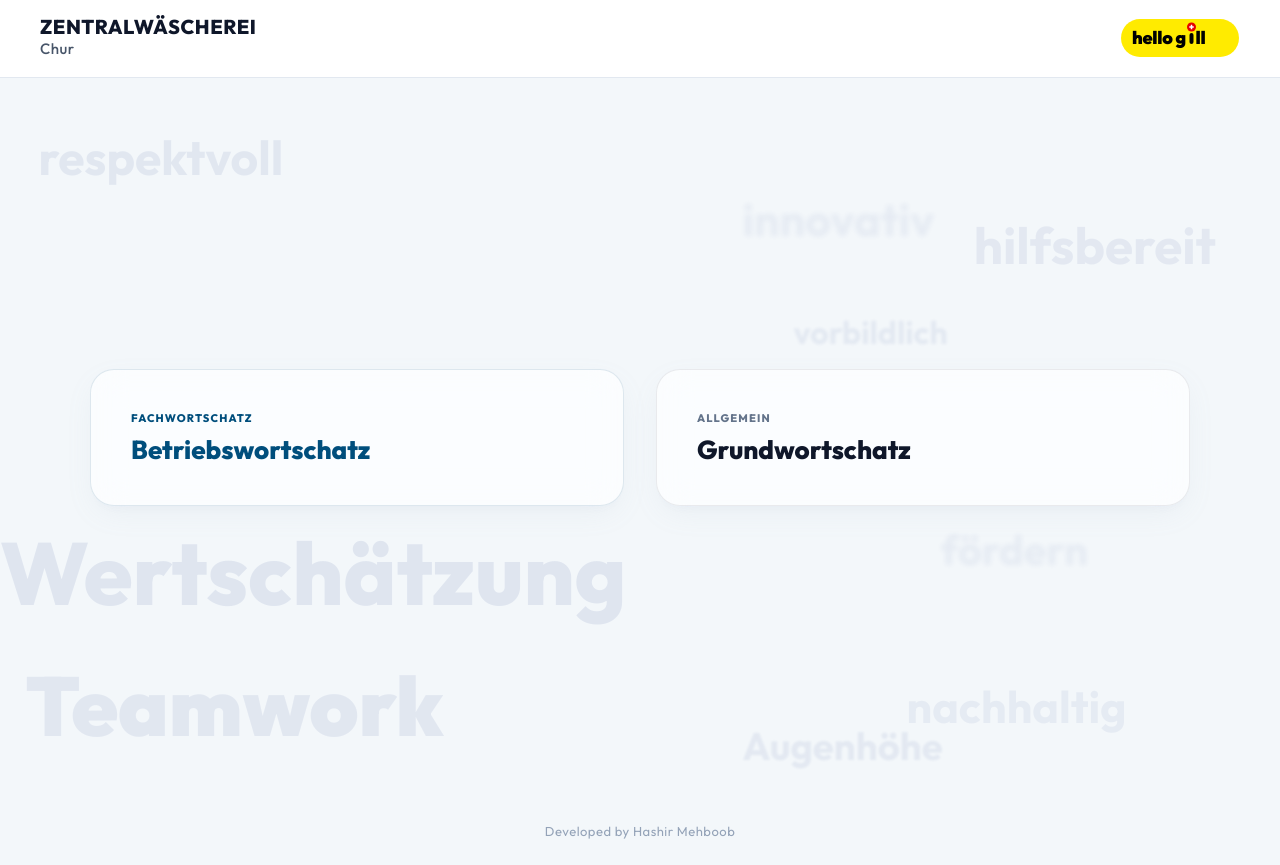
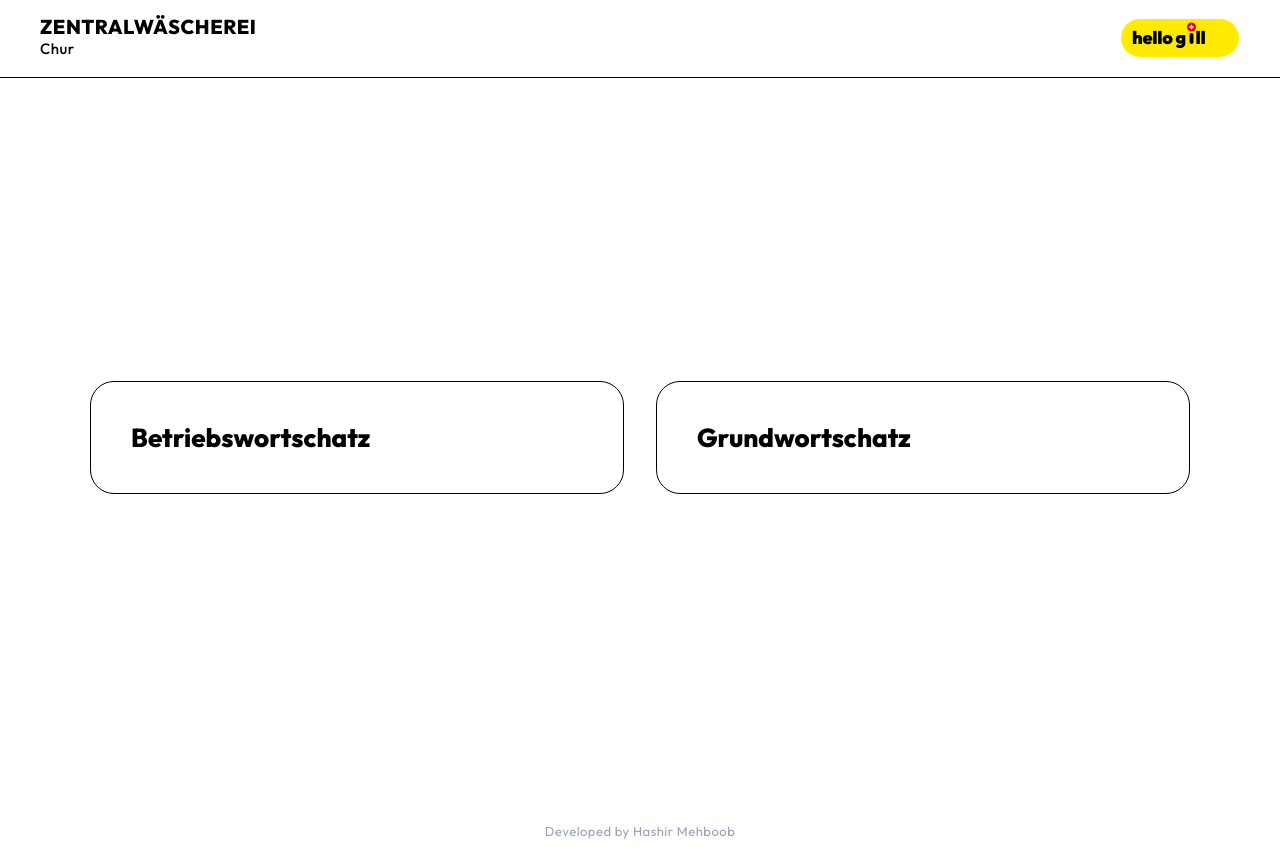
Before and after one commit to Hash-Overflow-bit/Zentralw-scherei, a React (Vite) app: page / in a window 1280 px wide. Built offline with nearby package versions, Linux system fonts and the light colour scheme.

Commit message:
Simplify styles to black-and-white theme, remove watermarks, and delete landing card badges

```diff
--- a/src/App.css
+++ b/src/App.css
@@ -2,16 +2,16 @@
 
 :root {
   --bg-primary: #ffffff;
-  --bg-secondary: #f3f7fa; /* Soft blue-gray light background */
-  --text-primary: #0f172a;
-  --text-secondary: #475569;
-  --text-muted: #64748b;
-  --border-color: #e2e8f0;
-
-  /* Accent Colors matching the reference image */
-  --company-accent: #004e7c; /* Deep teal blue */
-  --basic-accent: #0f172a; /* Slate black */
-  --link-color: #0284c7; /* Sky blue link */
+  --bg-secondary: #ffffff; /* Pure white background */
+  --text-primary: #000000;
+  --text-secondary: #000000;
+  --text-muted: #000000;
+  --border-color: #000000;
+
+  /* Accent Colors matching the black & white style */
+  --company-accent: #000000;
+  --basic-accent: #000000;
+  --link-color: #000000;
 
   --font-family: 'Outfit', -apple-system, BlinkMacSystemFont, "Segoe UI", Roboto, sans-serif;
   --font-mono: 'JetBrains Mono', monospace;
@@ -206,46 +206,25 @@ body {
   box-sizing: border-box;
 }
 
-/* Vocab Card - Glassmorphic / Polymorphic design */
+/* Vocab Card - Minimalist black and white design */
 .vocab-card {
-  background: rgba(255, 255, 255, 0.7);
-  backdrop-filter: blur(16px) saturate(180%);
-  -webkit-backdrop-filter: blur(16px) saturate(180%);
+  background: var(--bg-primary);
+  border: 1.5px solid var(--border-color);
   border-radius: 24px;
   padding: 40px;
   display: flex;
   flex-direction: column;
   align-items: flex-start;
   text-align: left;
-  box-shadow: 0 10px 30px -5px rgba(148, 163, 184, 0.1), 0 8px 12px -6px rgba(148, 163, 184, 0.04);
-  transition: transform 0.4s cubic-bezier(0.16, 1, 0.3, 1),
-              box-shadow 0.4s cubic-bezier(0.16, 1, 0.3, 1),
-              border-color 0.4s cubic-bezier(0.16, 1, 0.3, 1);
+  transition: transform 0.4s cubic-bezier(0.16, 1, 0.3, 1);
   box-sizing: border-box;
   position: relative;
   overflow: hidden;
 }
 
-/* Specific Card Themes & Borders */
-.card-company {
-  border: 1.5px solid rgba(0, 78, 124, 0.12);
-}
-
-.card-basic {
-  border: 1.5px solid rgba(15, 23, 42, 0.08);
-}
-
 /* Hover Effects */
-.card-company:hover {
+.vocab-card:hover {
   transform: translateY(-6px);
-  border-color: rgba(0, 78, 124, 0.4);
-  box-shadow: 0 20px 35px -10px rgba(0, 78, 124, 0.15), 0 10px 20px -10px rgba(0, 78, 124, 0.05);
-}
-
-.card-basic:hover {
-  transform: translateY(-6px);
-  border-color: rgba(15, 23, 42, 0.3);
-  box-shadow: 0 20px 35px -10px rgba(15, 23, 42, 0.15), 0 10px 20px -10px rgba(15, 23, 42, 0.05);
 }
 
 /* Card Icon Wrappers */
@@ -1165,18 +1144,17 @@ body {
   align-items: center;
   justify-content: center;
   padding: 40px;
-  background: linear-gradient(135deg, rgba(2, 132, 199, 0.05) 0%, rgba(124, 58, 237, 0.05) 100%);
+  background: var(--bg-primary);
   min-height: 500px;
 }
 
 .quiz-card {
   background: var(--bg-primary);
   border-radius: 28px;
-  border: 1.5px solid rgba(2, 132, 199, 0.12);
+  border: 1.5px solid var(--border-color);
   width: 100%;
   max-width: 580px;
   padding: 40px;
-  box-shadow: 0 20px 40px -15px rgba(2, 132, 199, 0.15);
   animation: modalScale 0.4s cubic-bezier(0.16, 1, 0.3, 1) forwards;
 }
 
@@ -1277,10 +1255,9 @@ body {
 }
 
 .quiz-choice-btn:hover:not(:disabled) {
-  border-color: var(--link-color);
-  background: rgba(2, 132, 199, 0.02);
+  border-color: var(--text-primary);
+  background: #f5f5f5;
   transform: translateY(-2px);
-  box-shadow: 0 6px 12px rgba(2, 132, 199, 0.08);
 }
 
 .quiz-choice-btn.correct {
--- a/src/App.jsx
+++ b/src/App.jsx
@@ -24,31 +24,16 @@ function App() {
       {view === null ? (
         <main className="content-area">
           <section className="hero-section">
-            {/* Polymorphic/Watermark Background Words */}
-            <div className="watermark-container">
-              <div className="watermark word-respectful">respektvoll</div>
-              <div className="watermark word-innovative">innovativ</div>
-              <div className="watermark word-helpful">hilfsbereit</div>
-              <div className="watermark word-exemplary">vorbildlich</div>
-              <div className="watermark word-appreciation">Wertschätzung</div>
-              <div className="watermark word-teamwork">Teamwork</div>
-              <div className="watermark word-support">fördern</div>
-              <div className="watermark word-eye-level">Augenhöhe</div>
-              <div className="watermark word-sustainable">nachhaltig</div>
-            </div>
-
             {/* Cards Grid */}
             <div className="vocab-cards-grid">
 
               {/* Card 1: Fachwortschatz - Betriebswortschatz (connected to 'company' data list) */}
               <div className="vocab-card card-company" onClick={() => setView('company')} style={{ cursor: 'pointer' }}>
-                <span className="card-badge label-company">Fachwortschatz</span>
                 <h2 className="card-title title-company" style={{ marginBottom: 0 }}>Betriebswortschatz</h2>
               </div>
 
               {/* Card 2: Allgemein - Grundwortschatz (connected to 'basic' data list) */}
               <div className="vocab-card card-basic" onClick={() => setView('basic')} style={{ cursor: 'pointer' }}>
-                <span className="card-badge label-basic">Allgemein</span>
                 <h2 className="card-title title-basic" style={{ marginBottom: 0 }}>Grundwortschatz</h2>
               </div>
 
```
